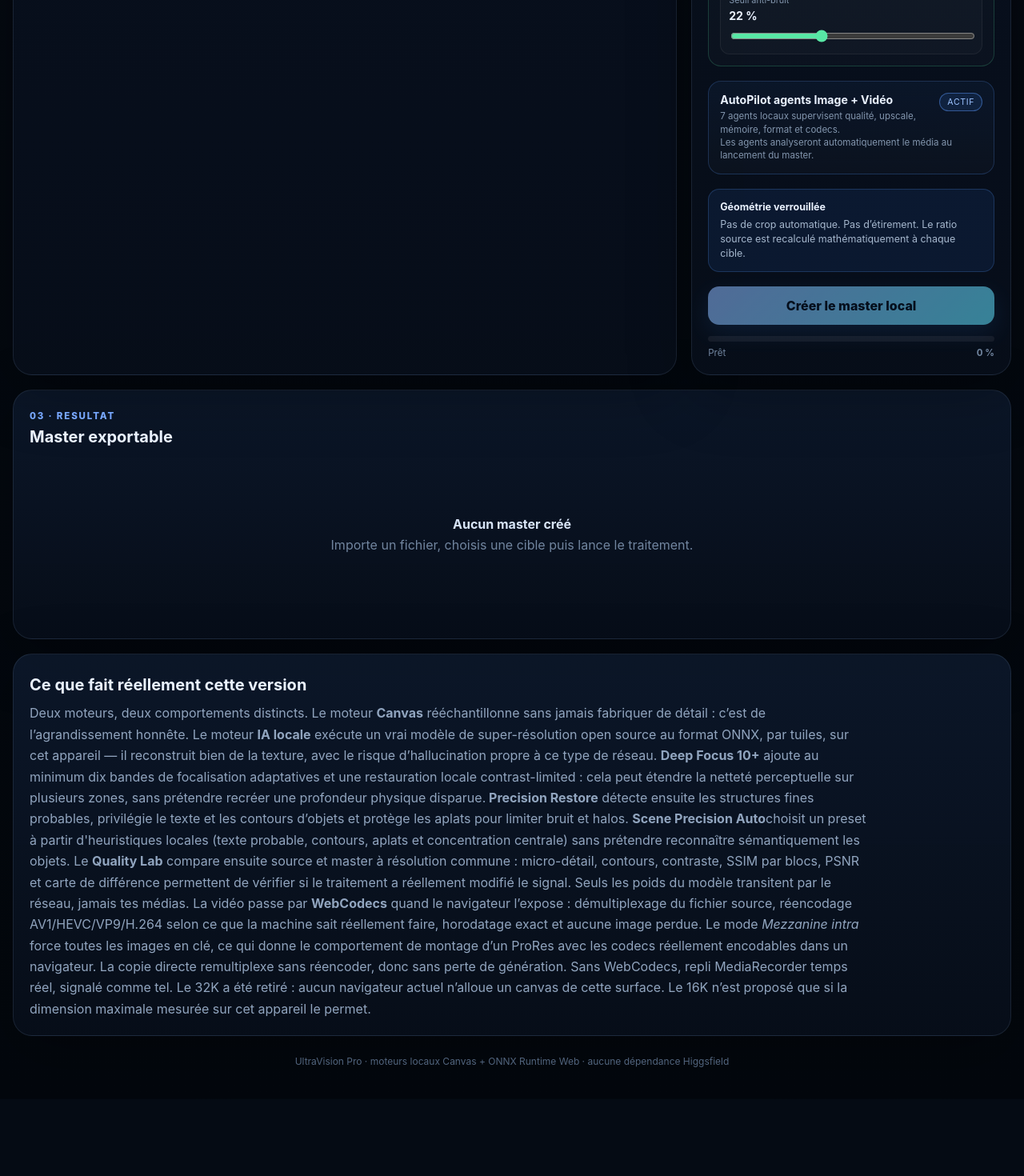
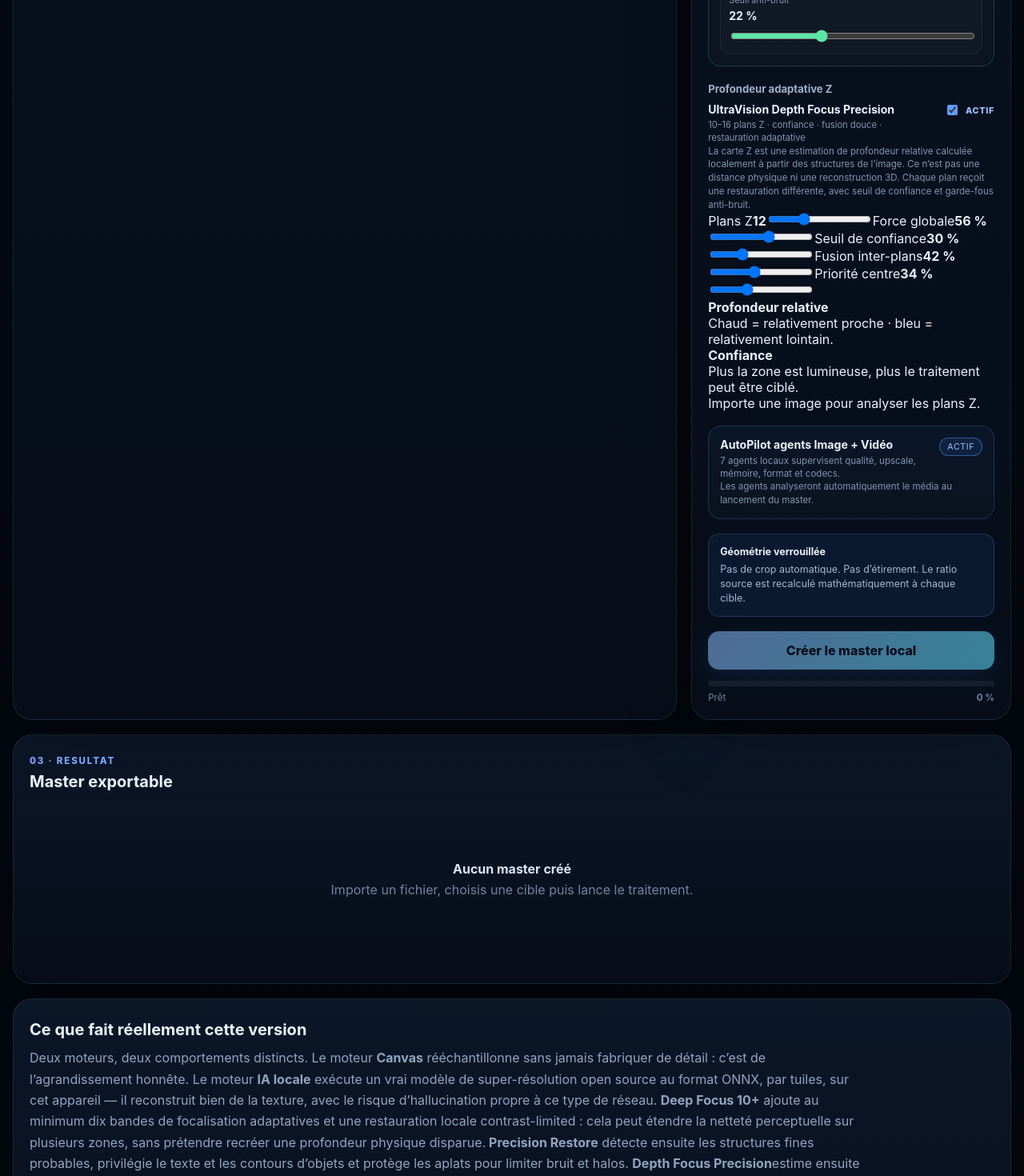
Before and after one commit to Nikoju1977/Niko-Ultravision, a React (Vite) app: page / in a window 1280 px wide. Shown: the part 2900-4370 px from the top of the page at 80% size. Before the commit the page ends 4274 px from the top, so only its background shows below. Built offline with nearby package versions, Linux system fonts and the light colour scheme.

Commit message:
feat: expose Depth Focus Precision controls and metrics

```diff
--- a/src/App.tsx
+++ b/src/App.tsx
@@ -3,6 +3,8 @@ import DeepFocusControl, { type DeepFocusSettings } from "./DeepFocusControl";
 import ComparisonPanel from "./ComparisonPanel";
 import PrecisionRestoreControl, { type PrecisionRestoreSettings } from "./PrecisionRestoreControl";
 import ScenePrecisionControl from "./ScenePrecisionControl";
+import DepthFocusControl, { type DepthFocusSettings } from "./DepthFocusControl";
+import { DEFAULT_DEPTH_FOCUS } from "./lib/depth/depthTypes";
 import { analyzeScene, type SceneAnalysis } from "./lib/sceneAnalyzer";
 import {
   DEFAULT_SCENE_MODE,
@@ -52,6 +54,14 @@ type OutputState = {
   precisionTextCoverage?: number;
   precisionEdgeCoverage?: number;
   precisionFlatCoverage?: number;
+  depthFocusApplied?: boolean;
+  depthFocusPlanes?: number;
+  depthFocusConfidence?: number;
+  depthFocusCoverage?: number;
+  depthFocusNearCoverage?: number;
+  depthFocusMidCoverage?: number;
+  depthFocusFarCoverage?: number;
+  depthFocusMeanCorrection?: number;
   scenePreset?: ScenePresetId;
   codecLabel?: string;
   notes?: string[];
@@ -213,6 +223,7 @@ export default function App() {
     centralBias: 0.30,
     noiseGate: 0.22,
   });
+  const [depthFocusPrecision, setDepthFocusPrecision] = useState<DepthFocusSettings>({ ...DEFAULT_DEPTH_FOCUS });
   const [sceneMode, setSceneMode] = useState<SceneModeId>(DEFAULT_SCENE_MODE);
   const [sceneAnalysis, setSceneAnalysis] = useState<SceneAnalysis | null>(null);
   const [sceneAnalyzing, setSceneAnalyzing] = useState(false);
@@ -345,6 +356,8 @@ export default function App() {
     const preset = getScenePreset(sceneAnalysis.recommendedPreset);
     setDeepFocus({ ...preset.deepFocus });
     setPrecisionRestore({ ...preset.precisionRestore });
+    setDepthFocusPrecision({ ...preset.depthFocusPrecision });
+    setDepthFocusPrecision({ ...preset.depthFocusPrecision });
   }, [mode, sceneMode, sceneAnalysis]);
 
   useEffect(() => {
@@ -409,6 +422,7 @@ export default function App() {
       const preset = getScenePreset(sceneAnalysis.recommendedPreset);
       setDeepFocus({ ...preset.deepFocus });
       setPrecisionRestore({ ...preset.precisionRestore });
+      setDepthFocusPrecision({ ...preset.depthFocusPrecision });
       return;
     }
 
@@ -459,6 +473,7 @@ export default function App() {
           engine: plan.engine,
           deepFocus,
           precisionRestore,
+          depthFocusPrecision,
           onProgress: (value, label) => {
             setProgress(value);
             setStatus(label);
@@ -477,6 +492,14 @@ export default function App() {
           precisionTextCoverage: result.precisionTextCoverage,
           precisionEdgeCoverage: result.precisionEdgeCoverage,
           precisionFlatCoverage: result.precisionFlatCoverage,
+          depthFocusApplied: result.depthFocusApplied,
+          depthFocusPlanes: result.depthFocusPlanes,
+          depthFocusConfidence: result.depthFocusConfidence,
+          depthFocusCoverage: result.depthFocusCoverage,
+          depthFocusNearCoverage: result.depthFocusNearCoverage,
+          depthFocusMidCoverage: result.depthFocusMidCoverage,
+          depthFocusFarCoverage: result.depthFocusFarCoverage,
+          depthFocusMeanCorrection: result.depthFocusMeanCorrection,
           scenePreset: resolvedScenePreset,
           note:
             `Scene Precision ${SCENE_PRESETS[resolvedScenePreset].label}${sceneMode === "auto" ? " (Auto)" : ""}. ` +
@@ -485,6 +508,9 @@ export default function App() {
               : "") +
             (result.precisionRestoreApplied
               ? "Precision Restore a renforcé sélectivement texte et contours en protégeant les aplats. "
+              : "") +
+            (result.depthFocusApplied
+              ? `Depth Focus Precision a réparti la restauration sur ${result.depthFocusPlanes} plans Z avec ${Math.round(result.depthFocusConfidence * 100)} % de confiance moyenne. `
               : "") +
             (result.engineUsed === "ai"
               ? `Super-résolution IA x${result.aiScale} (${result.aiProvider?.toUpperCase()}) puis normalisation géométrique vers la cible.`
@@ -495,6 +521,7 @@ export default function App() {
             ...agentNotes,
             ...(result.deepFocusReason ? [`Deep Focus : ${result.deepFocusReason}`] : []),
             ...(result.precisionRestoreReason ? [`Precision Restore : ${result.precisionRestoreReason}`] : []),
+            ...(result.depthFocusReason ? [`Depth Focus Precision : ${result.depthFocusReason}`] : []),
           ],
         });
       } else {
@@ -796,6 +823,18 @@ export default function App() {
             </div>
           )}
 
+          {mode === "image" && (
+            <div className="control-block">
+              <label>Profondeur adaptative Z</label>
+              <DepthFocusControl
+                file={file}
+                disabled={busy}
+                value={depthFocusPrecision}
+                onChange={setDepthFocusPrecision}
+              />
+            </div>
+          )}
+
           {mode === "video" && (
             <div className="control-block">
               <label>Intention d’encodage</label>
@@ -953,6 +992,22 @@ export default function App() {
                     <dd>{Math.round((output.precisionFlatCoverage ?? 0) * 100)} % détectés</dd>
                   </div>
                 )}
+                {output.depthFocusApplied && (
+                  <div>
+                    <dt>Depth Focus Precision</dt>
+                    <dd>
+                      {output.depthFocusPlanes} plans Z · confiance {Math.round((output.depthFocusConfidence ?? 0) * 100)} % · couverture {Math.round((output.depthFocusCoverage ?? 0) * 100)} %
+                    </dd>
+                  </div>
+                )}
+                {output.depthFocusApplied && (
+                  <div>
+                    <dt>Répartition Z</dt>
+                    <dd>
+                      proche {Math.round((output.depthFocusNearCoverage ?? 0) * 100)} % · moyen {Math.round((output.depthFocusMidCoverage ?? 0) * 100)} % · lointain {Math.round((output.depthFocusFarCoverage ?? 0) * 100)} %
+                    </dd>
+                  </div>
+                )}
                 {output.codecLabel && (
                   <div><dt>Codec</dt><dd>{output.codecLabel}</dd></div>
                 )}
@@ -984,9 +1039,12 @@ export default function App() {
           dix bandes de focalisation adaptatives et une restauration locale contrast-limited : cela peut étendre la
           netteté perceptuelle sur plusieurs zones, sans prétendre recréer une profondeur physique disparue.
           <strong> Precision Restore</strong> détecte ensuite les structures fines probables, privilégie le texte et les
-          contours d’objets et protège les aplats pour limiter bruit et halos. <strong>Scene Precision Auto</strong>
-          choisit un preset à partir d'heuristiques locales (texte probable, contours, aplats et concentration centrale)
-          sans prétendre reconnaître sémantiquement les objets. Le <strong>Quality Lab</strong> compare
+          contours d’objets et protège les aplats pour limiter bruit et halos. <strong>Depth Focus Precision</strong>
+          estime ensuite une profondeur relative à faible résolution, calcule une carte de confiance et distribue la
+          restauration sur 10 à 16 plans Z avec fusion douce. Cette carte n’est pas une distance physique ni une vraie
+          reconstruction 3D. <strong>Scene Precision Auto</strong> choisit un preset à partir d'heuristiques locales
+          (texte probable, contours, aplats et concentration centrale) sans prétendre reconnaître sémantiquement les
+          objets. Le <strong>Quality Lab</strong> compare
           ensuite source et master à résolution commune : micro-détail, contours,
           contraste, SSIM par blocs, PSNR et carte de différence permettent de vérifier si le traitement a réellement
           modifié le signal. Seuls les poids du modèle transitent par le réseau,
```
